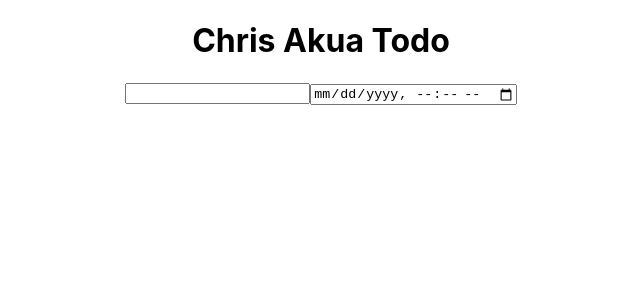
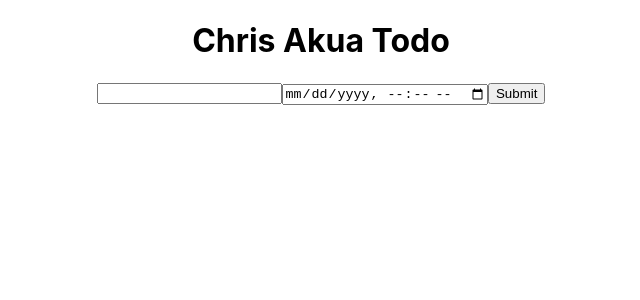
Before and after one commit to ChrisAs/DnD-App, a React (Create React App) app: page / in a window 1280 px wide. Shown: the top 300 px of the page, without its empty margins (319-959 px from the left). Built offline with nearby package versions, Linux system fonts and the light colour scheme.

Commit message:
Feat HandleSubmit

```diff
--- a/src/App.js
+++ b/src/App.js
@@ -2,15 +2,27 @@ import React, { useState } from "react";
 
 import "./App.css";
 
+
+const handleSubmit = (e, notes, setNotes, taskName, setTaskName, dateTime, setdateTime) => {
+  e.preventDefault()
+  const id = (notes.length) ? notes[notes.length - 1].id + 1 : 1
+  setNotes([...notes, { id: id, message: taskName, deadline: dateTime }])
+  console.log("test", notes.length)
+  setdateTime('')
+  setTaskName('')
+}
 const TodoList = () => {
   const [taskName, setTaskName] = useState('')
   const [dateTime, setdateTime] = useState('')
+
+
   return (
     <div className="App">
       <h1>Chris Akua Todo</h1>
-      <form>
-        <input type="text" value={taskName} />
+      <form onSubmit={(e) => handleSubmit(e, taskName, setTaskName, dateTime, setdateTime)}>
+        <input type="text" value={taskName} onChange={(e) => setTaskName(e.target.value)} />
         <input type="dateTime-local" onChange={(e) => setdateTime(e.target.value)} value={dateTime} />
+        <button>Submit</button>
       </form>
     </div>
   );
```
